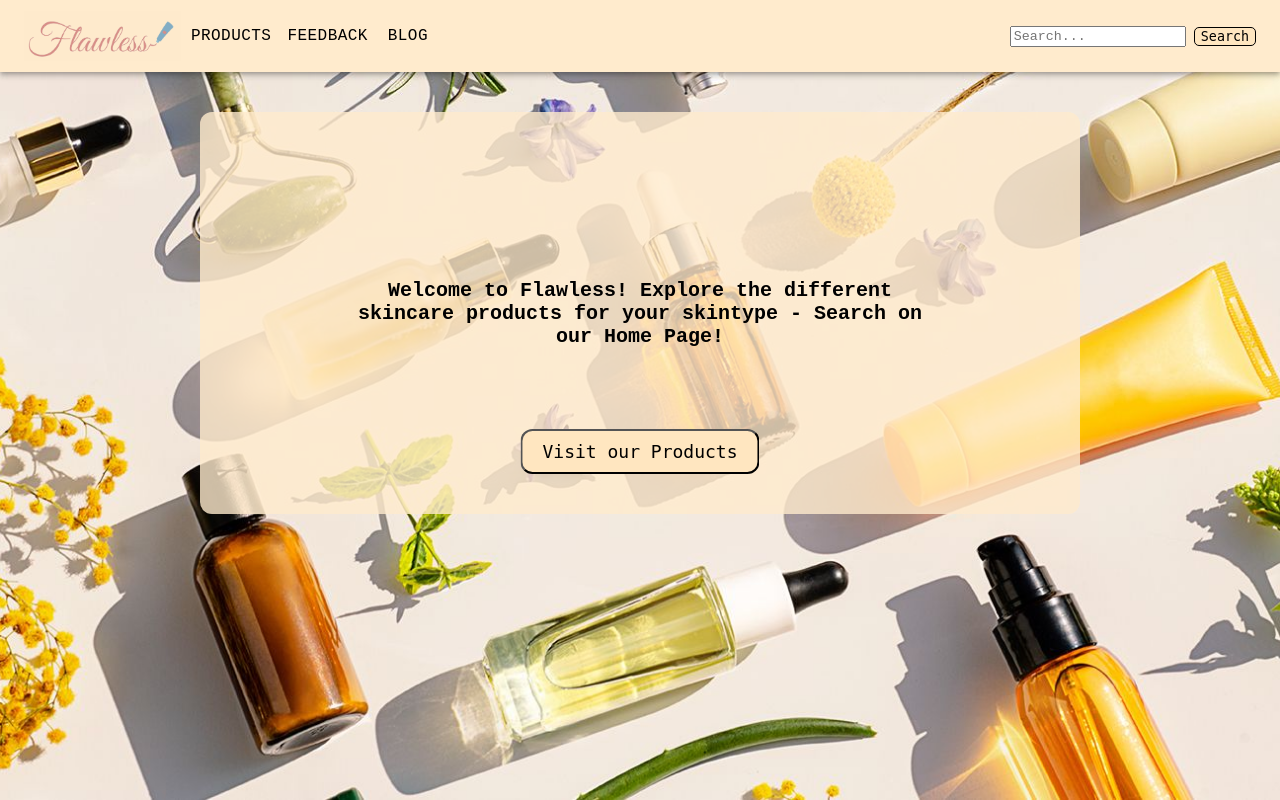
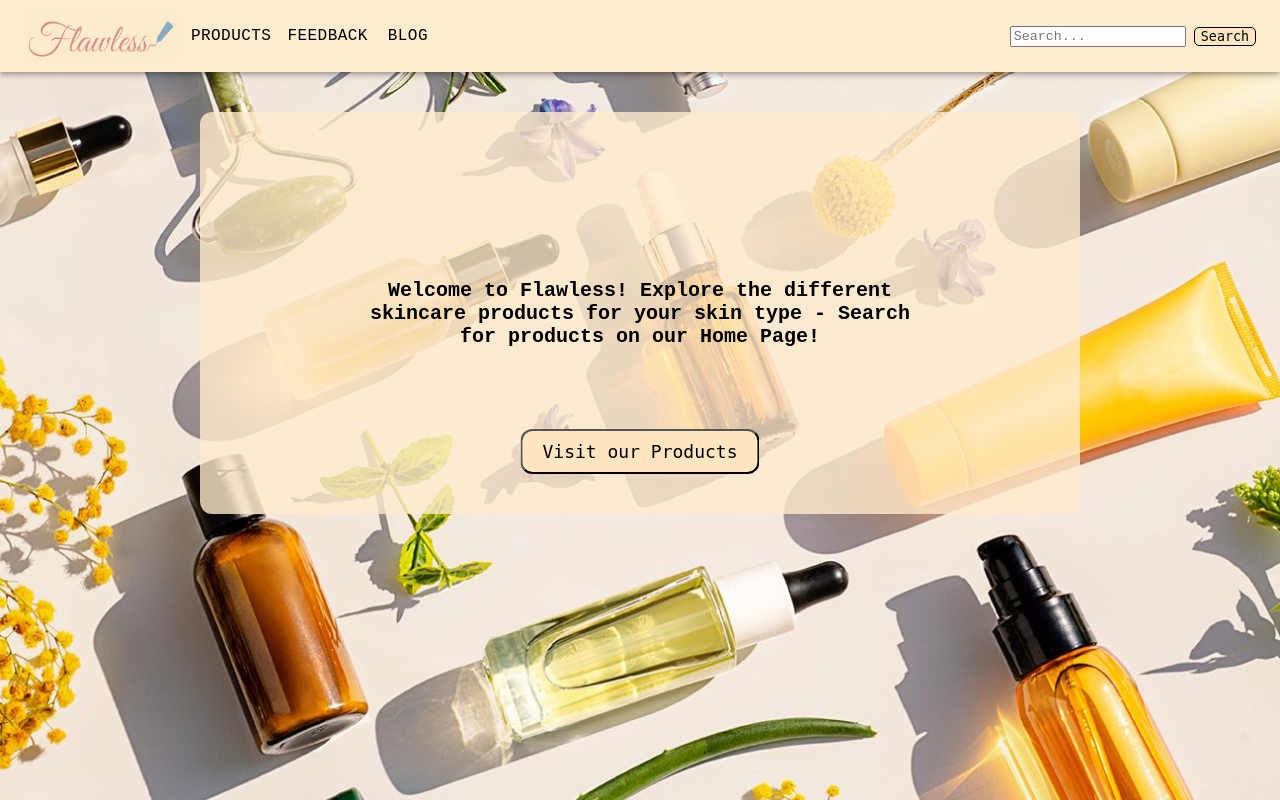
Before and after one commit to Dodrio-Team/4800Project_Skincare, a React (Create React App) app in the folder reactapp/: page / in a window 1280 px wide. Built offline with nearby package versions, Linux system fonts and the light colour scheme.

Commit message:
testing changes to see if synced with aws

```diff
--- a/reactapp/src/FrontPage.js
+++ b/reactapp/src/FrontPage.js
@@ -171,7 +171,7 @@ function FrontPage() {
     borderRadius: '12px',
     position: 'relative',
     }}>
-      <h2>Welcome to Flawless! Explore the different skincare products for your skintype - Search on our Home Page!</h2>
+      <h2>Welcome to Flawless! Explore the different skincare products for your skin type - Search for products on our Home Page!</h2>
       <div className="button-container">
       <Link to="/products"> {ProductPage}
         <button className="custom-button">Visit our Products</button>
```
